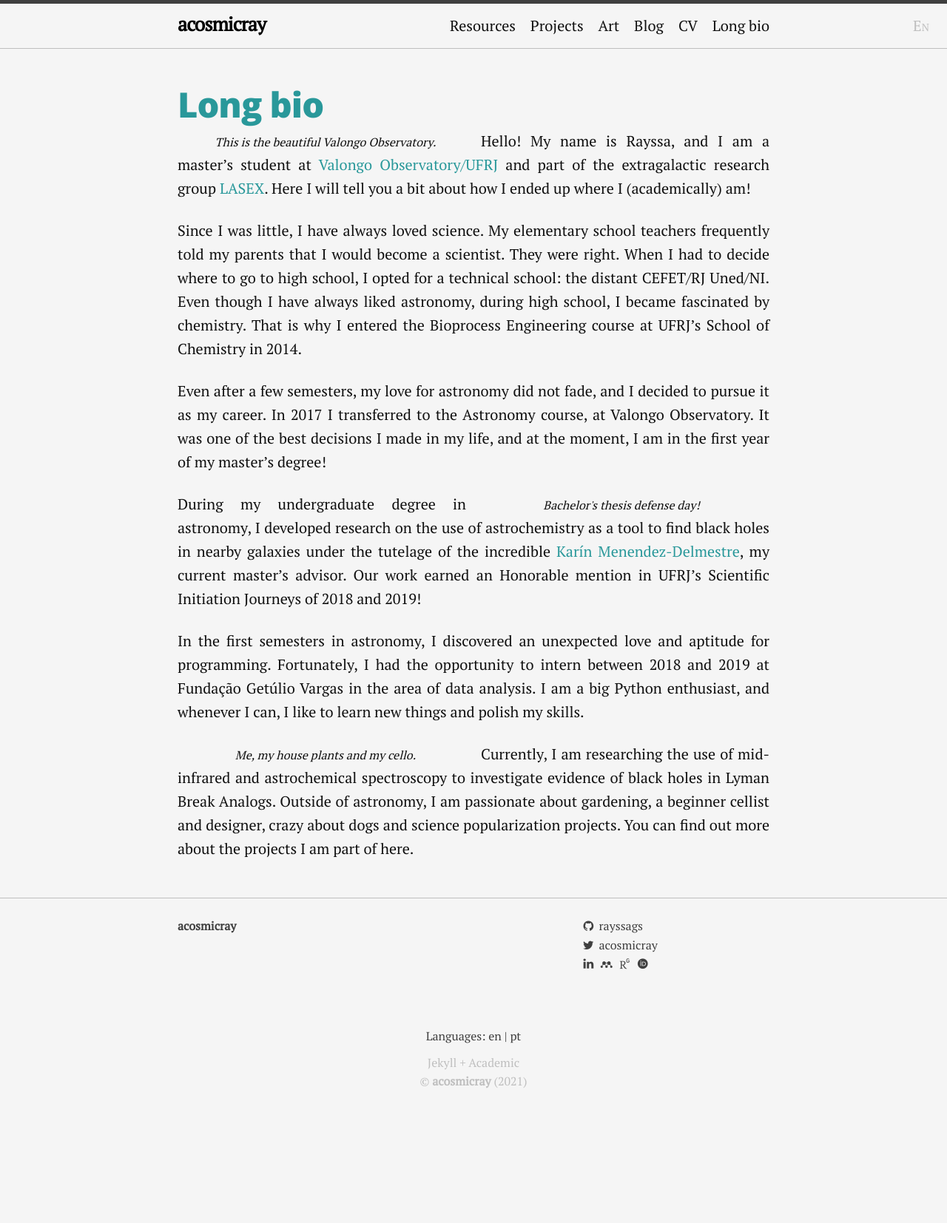
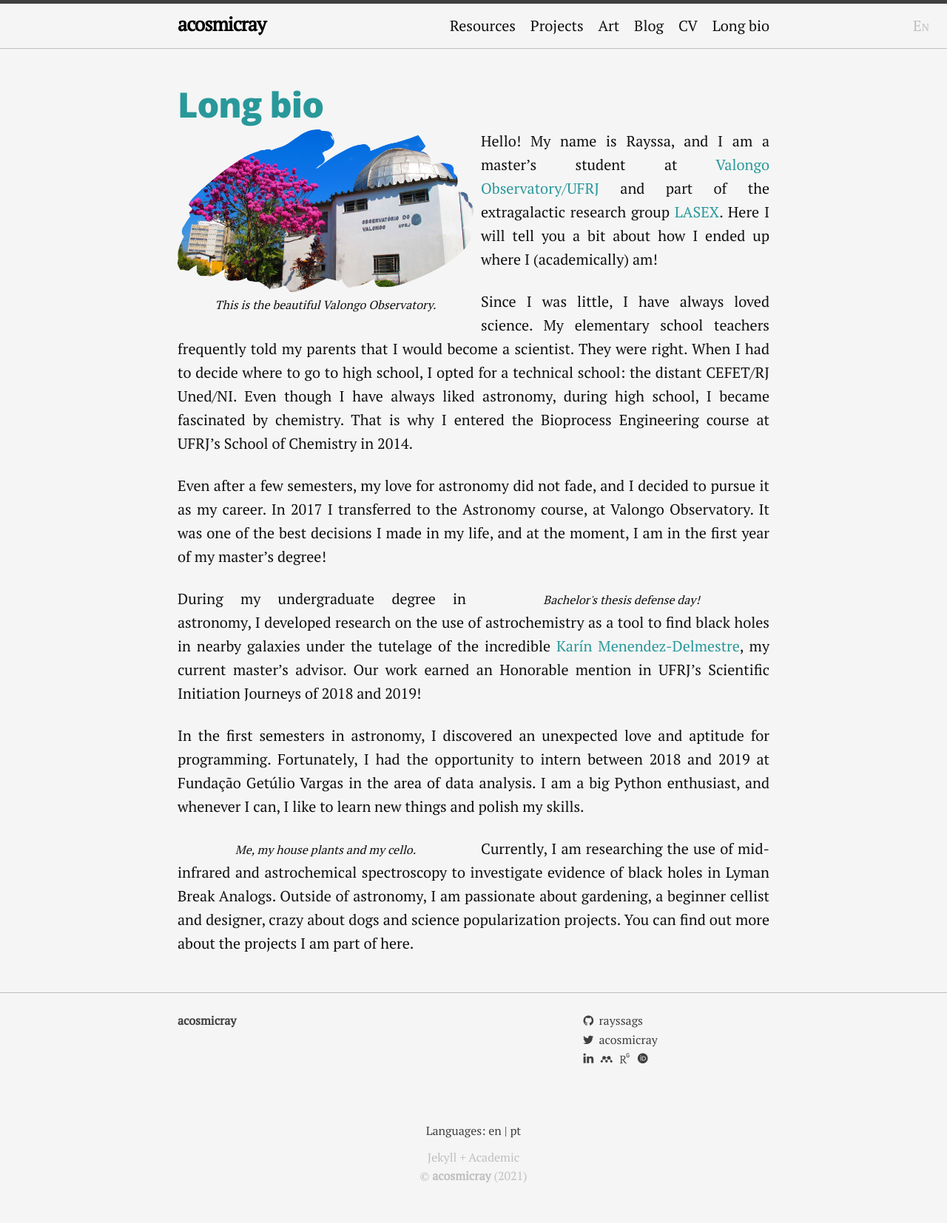
Before and after one commit to rayssags/acosmicray, a Jekyll site: the page built from bio.en.md, in a window 1280 px wide. Shown: the whole page at 74% size. Built offline with Jekyll 4.4.1, drawn with Linux system fonts in a browser that asks for light colours; some web fonts are replaced; before the commit the page ends 1526 px from its top, so only the background shows below that.

Commit message:
fix paths

```diff
--- a/bio.en.md
+++ b/bio.en.md
@@ -6,7 +6,7 @@ permalink: en/bio/
 lang: en
 ---
 
-{% include image.html src="acosmicray/im/valongo.png"
+{% include image.html src="/acosmicray/im/valongo.png"
                       caption="This is the beautiful Valongo Observatory."
                       style="float: left; width: 50%; margin-right: 10px; margin-bottom: 0px" %}
 
```
